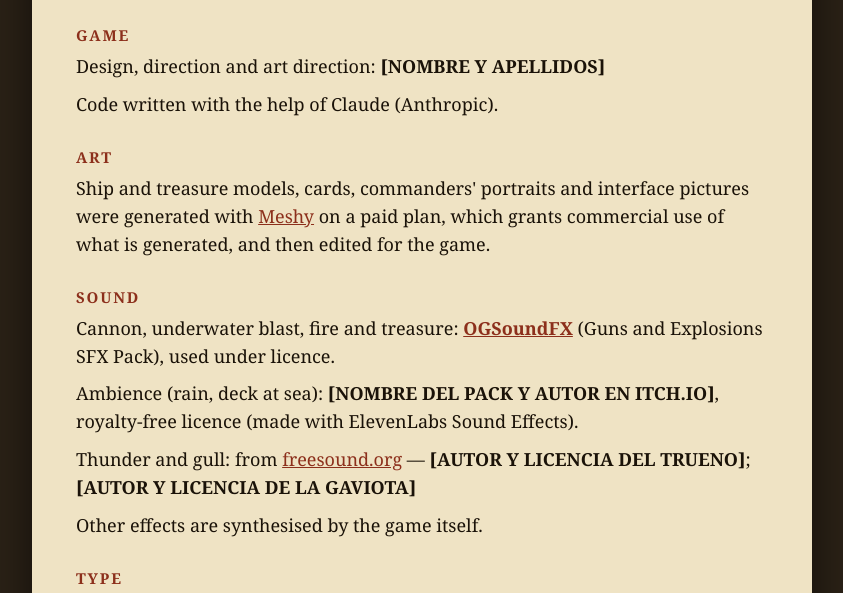
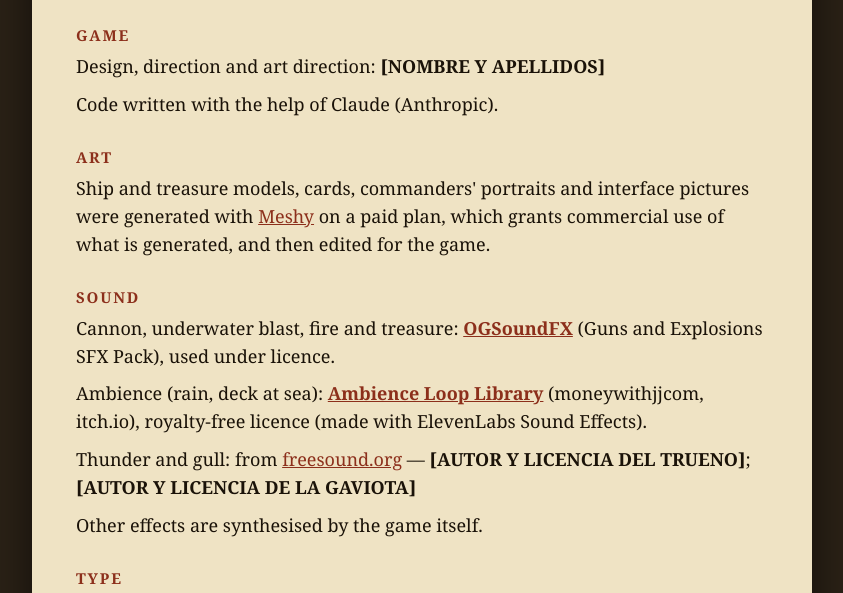
Before and after one commit to soymachine/the-sunken-conventnat, a website: page public/credits.html in a window 1280 px wide. Shown: the part 196-789 px from the top of the page, without its empty margins (218-1061 px from the left). Drawn offline with Linux system fonts and the light colour scheme.

Commit message:
Credits: ambience from the Ambience Loop Library (moneywithjjcom)
Co-Authored-By: Claude Opus 5.5 <noreply@anthropic.com>
Claude-Session: https://claude.ai/code/session_01YYVmoea2wLgzN484L9txEM

```diff
--- a/public/credits.html
+++ b/public/credits.html
@@ -27,7 +27,7 @@
 
   <h2><span lang-only="en">Sound</span><span lang-only="es">Sonido</span></h2>
   <p><span lang-only="en">Cannon, underwater blast, fire and treasure: </span><span lang-only="es">Cañón, explosión submarina, fuego y tesoro: </span><a href="https://www.ogsoundfx.com" rel="noopener"><b>OGSoundFX</b></a> <span lang-only="en">(Guns and Explosions SFX Pack), used under licence.</span><span lang-only="es">(Guns and Explosions SFX Pack), usados con licencia.</span></p>
-  <p><span lang-only="en">Ambience (rain, deck at sea): </span><span lang-only="es">Ambiente (lluvia, cubierta en el mar): </span><b>[NOMBRE DEL PACK Y AUTOR EN ITCH.IO]</b><span lang-only="en">, royalty-free licence (made with ElevenLabs Sound Effects).</span><span lang-only="es">, licencia libre de regalías (creados con ElevenLabs Sound Effects).</span></p>
+  <p><span lang-only="en">Ambience (rain, deck at sea): </span><span lang-only="es">Ambiente (lluvia, cubierta en el mar): </span><a href="https://moneywithjjcom.itch.io" rel="noopener"><b>Ambience Loop Library</b></a> (moneywithjjcom, itch.io)<span lang-only="en">, royalty-free licence (made with ElevenLabs Sound Effects).</span><span lang-only="es">, licencia libre de regalías (creados con ElevenLabs Sound Effects).</span></p>
   <p><span lang-only="en">Thunder and gull: from </span><span lang-only="es">Trueno y gaviota: de </span><a href="https://freesound.org" rel="noopener">freesound.org</a> — <b>[AUTOR Y LICENCIA DEL TRUENO]</b>; <b>[AUTOR Y LICENCIA DE LA GAVIOTA]</b></p>
   <p><span lang-only="en">Other effects are synthesised by the game itself.</span><span lang-only="es">El resto de efectos los sintetiza el propio juego.</span></p>
 
```
